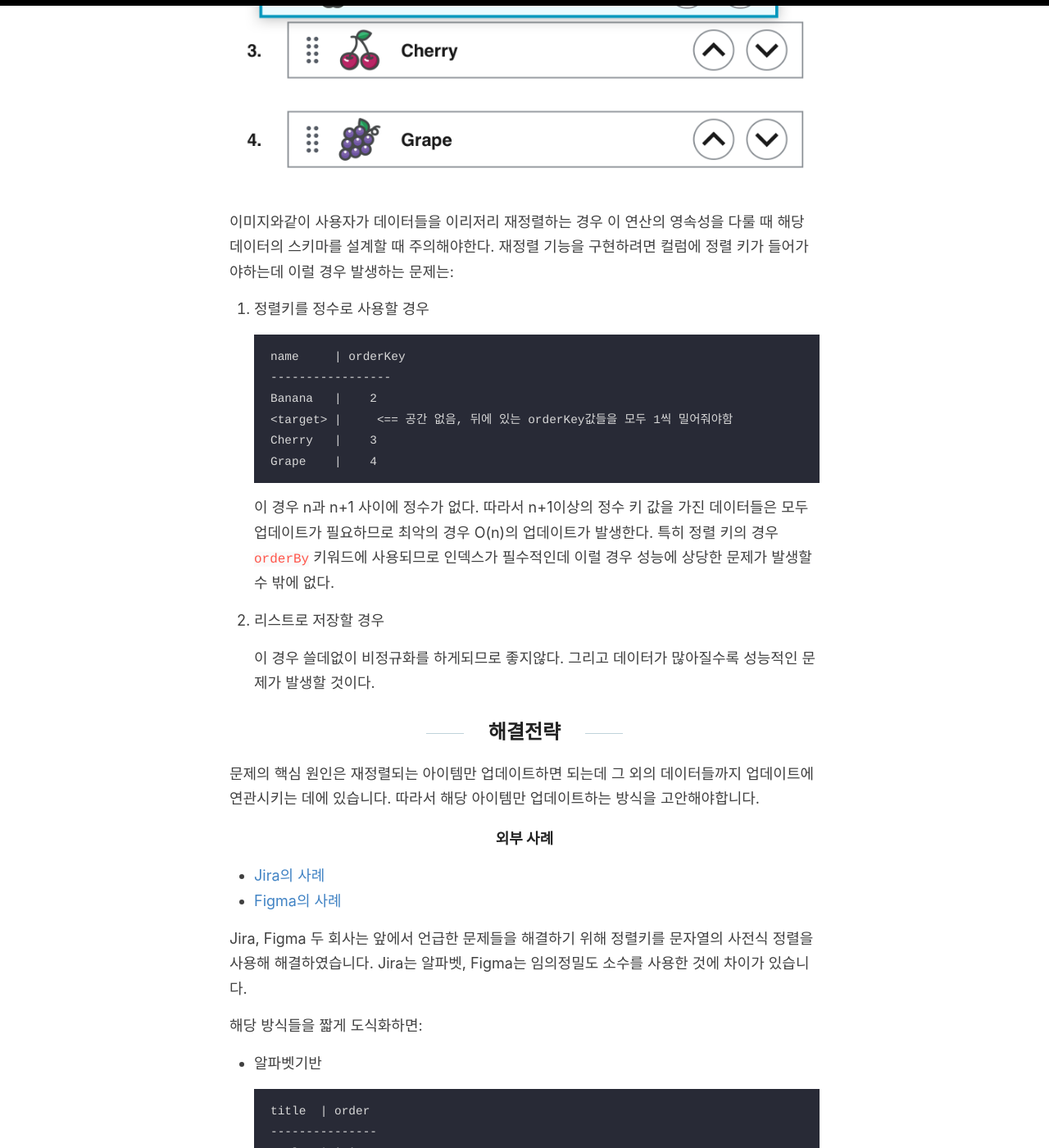
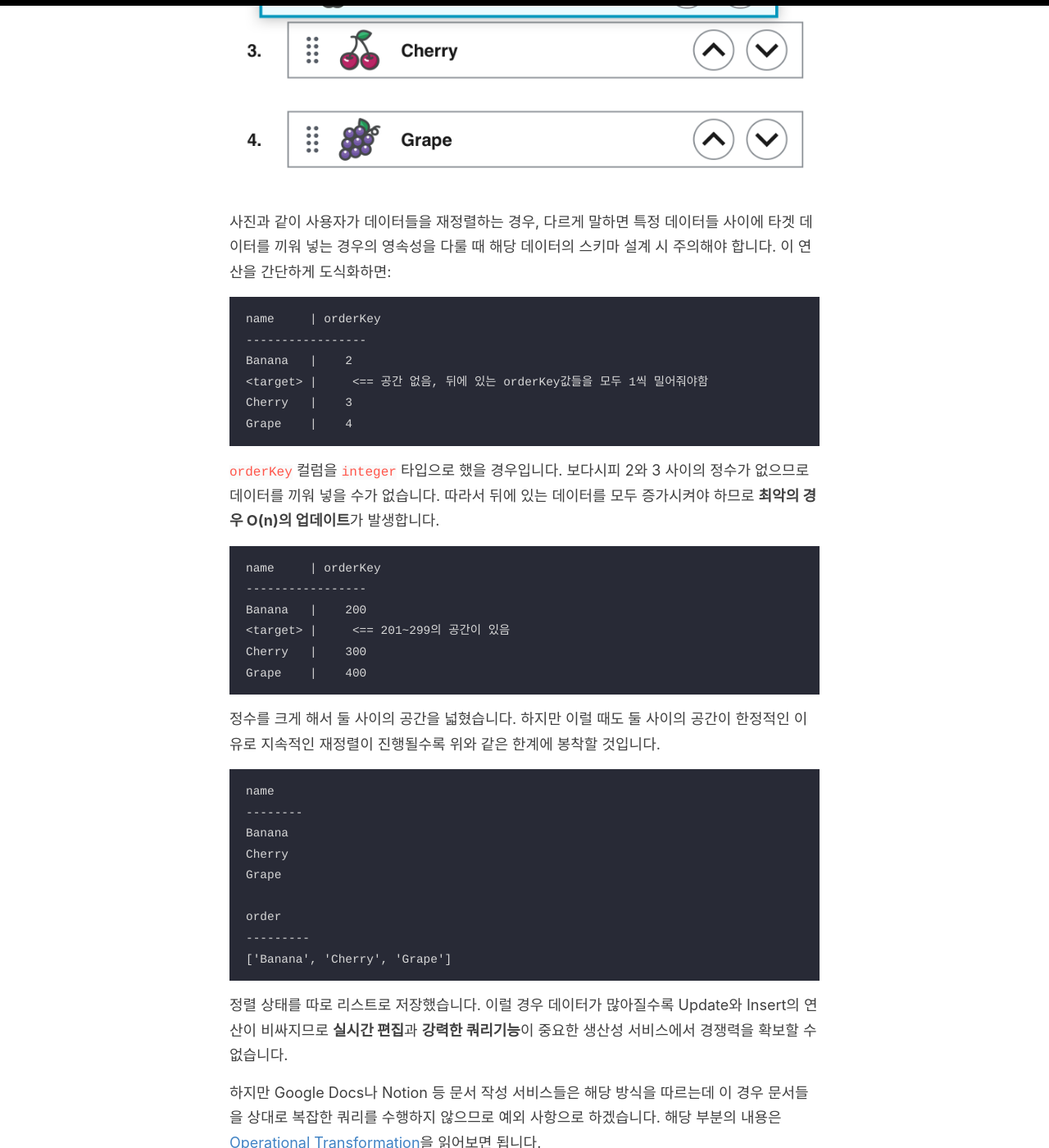
Before and after one commit to sylfreee/sylfreee.github.io, a Jekyll site: the page built from _posts/2022-02-12-1.md, in a window 1280 px wide and 1400 px high, scrolled down 732 px. Shown: the whole window at 82% size. Built offline with Jekyll 4.4.1, drawn with Linux system fonts in a browser that asks for light colours; some of the changed text lies outside the part shown.

Commit message:
Update 2022-02-12-1.md

````diff
--- a/_posts/2022-02-12-1.md
+++ b/_posts/2022-02-12-1.md
@@ -4,39 +4,60 @@ title: 빈번하게 재정렬되는 데이터의 영속성
 categories: [Database]
 ---
 
+Notion, Clickup 등 실시간 협업문서 편집 기능이 있는 서비스 같은 생산성 서비스들은 사용자들이 특정 컴포넌트들을 재정렬하는 기능을 필수적으로 제공합니다. 이번 게시글에서는 해당 기능 구현 시 발생할 수 있는 문제점과 해결 방법에 대해 다룹니다.
 
-
-Notion, Clickup 등 실시간 협업문서편집 기능이 있는 서비스같은 생산성 서비스들은 사용자들이 특정 컴포넌트들을 재정렬하는 기능을 필수적으로 제공한다. 이번 게시글에서는 해당 기능 구현시 발생할수 있는 문제점과 해결방법에 대해 다룬다.
-
-이미 어떤 문제가 발생하는지를 알고있거나 바로 해결책을 원한다면 해당 링크의 오픈소스 패키지를 이용하면 된다.
+이미 어떤 문제가 발생하는지를 알고 있거나 바로 해결책을 원한다면 해당 링크의 오픈소스 패키지를 이용하면 됩니다.
 
 - [pub.dev](https://pub.dev/packages/lexicographical_order)
 - [Github](https://github.com/sylfreee/lexicographical_order)
 
 
 
-## 문제
+## 문제 이해하기
 
 ![](../assets/reorderable_list.png)
 
-이미지와같이 사용자가 데이터들을 이리저리 재정렬하는 경우 이 연산의 영속성을 다룰 때 해당 데이터의 스키마를 설계할 때 주의해야한다. 재정렬 기능을 구현하려면 컬럼에 정렬 키가 들어가야하는데 이럴 경우 발생하는 문제는:
+사진과 같이 사용자가 데이터들을 재정렬하는 경우, 다르게 말하면 특정 데이터들 사이에 타겟 데이터를 끼워 넣는 경우의 영속성을 다룰 때 해당 데이터의 스키마 설계 시 주의해야 합니다. 이 연산을 간단하게 도식화하면:
 
-1. 정렬키를 정수로 사용할 경우
+```
+name     | orderKey
+-----------------
+Banana   |    2
+<target> |     <== 공간 없음, 뒤에 있는 orderKey값들을 모두 1씩 밀어줘야함
+Cherry   |    3
+Grape    |    4
+```
 
-   ```
-   name     | orderKey
-   -----------------
-   Banana   |    2
-   <target> |     <== 공간 없음, 뒤에 있는 orderKey값들을 모두 1씩 밀어줘야함
-   Cherry   |    3
-   Grape    |    4
-   ```
+`orderKey` 컬럼을 `integer` 타입으로 했을 경우입니다. 보다시피 2와 3 사이의 정수가 없으므로 데이터를 끼워 넣을 수가 없습니다. 따라서 뒤에 있는 데이터를 모두 증가시켜야 하므로 **최악의 경우 O(n)의 업데이트**가 발생합니다.
 
-   이 경우 n과 n+1 사이에 정수가 없다. 따라서 n+1이상의 정수 키 값을 가진 데이터들은 모두 업데이트가 필요하므로 최악의 경우 O(n)의 업데이트가 발생한다. 특히 정렬 키의 경우 `orderBy` 키워드에 사용되므로 인덱스가 필수적인데 이럴 경우 성능에 상당한 문제가 발생할 수 밖에 없다.
+```
+name     | orderKey
+-----------------
+Banana   |    200
+<target> |     <== 201~299의 공간이 있음
+Cherry   |    300
+Grape    |    400
+```
 
-2. 리스트로 저장할 경우
+정수를 크게 해서 둘 사이의 공간을 넓혔습니다. 하지만 이럴 때도 둘 사이의 공간이 한정적인 이유로 지속적인 재정렬이 진행될수록 위와 같은 한계에 봉착할 것입니다.
 
-   이 경우 쓸데없이 비정규화를 하게되므로 좋지않다. 그리고 데이터가 많아질수록 성능적인 문제가 발생할 것이다.
+
+
+```
+name
+--------
+Banana
+Cherry
+Grape
+
+order
+---------
+['Banana', 'Cherry', 'Grape']
+```
+
+정렬 상태를 따로 리스트로 저장했습니다. 이럴 경우 데이터가 많아질수록 Update와 Insert의 연산이 비싸지므로 **실시간 편집**과 **강력한 쿼리기능**이 중요한 생산성 서비스에서 경쟁력을 확보할 수 없습니다.
+
+하지만 Google Docs나 Notion 등 문서 작성 서비스들은 해당 방식을 따르는데 이 경우 문서들을 상대로 복잡한 쿼리를 수행하지 않으므로 예외 사항으로 하겠습니다. 해당 부분의 내용은 [Operational Transformation](https://en.wikipedia.org/wiki/Operational_transformation)을 읽어보면 됩니다.
 
 
 
@@ -60,7 +81,8 @@ Jira, Figma 두 회사는 앞에서 언급한 문제들을 해결하기 위해
   ---------------
   apple  | 'a'
   banana | 'b'
-         |   <== 'bn', 정렬 키값을 'bn'으로 바꾸기만 하면 재정렬 업데이트가 끝납니다.
+         |   <== 'bn', 정렬 키값을 'bn'으로 바꾸기만 하면
+                  재정렬 업데이트가 끝납니다. 게다가 두 사이의 공간은 무제한입니다.
   note   | 'c'
   book   | 'd'
   ```
@@ -77,20 +99,20 @@ Jira, Figma 두 회사는 앞에서 언급한 문제들을 해결하기 위해
   book   | '5'
   ```
 
-두 방법은 두 데이터 사이의 정렬키 값을 구할 때 중앙값을 사용하는데  임의정밀도 소수를 사용한 방법은 문자열의 길이가 나눌때마다 늘어나므로 저장공간을 더 많이 사용합니다. 이런 점 떄문에서 확장성이 더 좋은 알파벳기반  방식을 사용합니다.
+두 방법은 두 데이터 사이의 정렬키 값을 구할 때 중앙값을 사용하는데  임의정밀도 소수를 사용한 방법은 문자열의 길이가 나눌때마다 늘어나므로 저장공간을 더 많이 사용합니다. 이런 점 떄문에서 확장성이 조금 더 좋은 알파벳기반  방식을 사용합니다.
 
 
 
 ## 성공기준
 
-- [x] 두 개의 키 `prev`, `next`가 주어질 경우 산술적으로 `prev`와 `next`의 중앙값을 구할 수 있어야 한다.
+- [x] 두 개의 키 `prev`, `next`가 주어질 경우 산술적으로 `prev`와 `next`의 중앙값을 구할 수 있어야 합니다.
 
-  - [x] 데이터를 맨 앞으로 재정렬하고 싶을 경우 기존의 맨 앞 정렬키를 `next`로 사용한다.
-  - [x] 데이터를 맨 끝으로 재정렬하고 싶을 경우 기존의 맨 끝 정렬키를 `prev`로 사용한다.
+  - [x] 데이터를 맨 앞으로 재정렬하고 싶을 경우 기존의 맨 앞 정렬키를 `next`로 사용합니다.
+  - [x] 데이터를 맨 끝으로 재정렬하고 싶을 경우 기존의 맨 끝 정렬키를 `prev`로 사용합니다.
 
-- [x] 테이블에 아무런 데이터가 없을 경우 중앙값을 구하기 위한 키가 존재하지않으므로 초기 키값을 구할 수 있어야한다. 해당 기능은 효율적인 정렬시스템으로 마이그레이션할 때도 유용하다.
+- [x] 테이블에 아무런 데이터가 없을 경우 중앙값을 구하기 위한 키가 존재하지않으므로 초기 키값을 구할 수 있어야합니다. 해당 기능은 효율적인 정렬시스템으로 마이그레이션할 때도 유용합니다/
 
-- [x] DB가 가능한 한 적은 저장공간을 사용하도록 알고리즘의 전략을 구성한다.
+- [x] DB가 가능한 한 적은 저장공간을 사용하도록 알고리즘의 전략을 구성합니다.
 
 
 
@@ -137,9 +159,10 @@ Jira, Figma 두 회사는 앞에서 언급한 문제들을 해결하기 위해
       `between(prev: 'ABC', next: 'ABCB') == 'ABCAa'`
 
     - [x] 4. Error
+      - [x] `prev`와 `next`는 서로 같으면 안된다
 
-      - [x] `prev`와 `next`는 서로 같으면 안된다
     - [x] `prev`와 `next`는 비어있는 문자열이면 안된다.
+
       - [x] `prev`와 `next`는 알파벳으로만 이루어져 있어야한다.
       - [x] `prev`와 `next`를 사전식 정렬상 앞서면 안된다. 예) `prev == 'C', next == 'B'`
       - [x] `next`는 `'A'`면 안된다. `'A'` 앞에 올 수 있는 문자열이 없다.
@@ -147,7 +170,7 @@ Jira, Figma 두 회사는 앞에서 언급한 문제들을 해결하기 위해
   - **알고리즘 의사코드**
 
     ```python
-  // 허용문자들과 해당 문자가 허용 문자들 중의 몇 번째인지 저장한다.
+    // 허용문자들과 해당 문자가 허용 문자들 중의 몇 번째인지 저장한다.
     keyToIndex = {'A': 0, 'B': 1, 'C': 2, ..., 'z': 51}
     keys = keyToIndex.keys()
 
@@ -170,10 +193,10 @@ Jira, Figma 두 회사는 앞에서 언급한 문제들을 해결하기 위해
 
         # prev가 next의 선행하는 부분 문자열과 같다, 예를 들어 'ABC', 'ABChi'
         if p == -1 {
-        	# next[g] == 'A'일 경우
+            # next[g] == 'A'일 경우
             while n == 0
                 n = g < next.length ? keyToIndex[next[g]] : keyToIndex.length;
-            	result += keys.first
+                result += keys.first
                 g += 1
 
             if (n == 1) {
@@ -203,7 +226,9 @@ Jira, Figma 두 회사는 앞에서 언급한 문제들을 해결하기 위해
 
 - `generateOrderKeys(int orderKeyCount): Iterable<String>`
 
-  여러개의 새로운 정렬 키를 생성해준다. 현재 아무런 데이터가없어 `between`함수를 사용할 수 없을 때나 새로운 정렬 시스템으로 마이그레이션할 때 유용하다.
+  여러개의 새로운 정렬 키를 `orderKeyCount`개수 만큼 생성해준다. 현재 아무런 데이터가없어 `between`함수를 사용할 수 없을 때나 새로운 정렬 시스템으로 마이그레이션할 때 유용하다.
+
+  문자열이 생성될 때는 `sum(generateOrderKeys(n).map((x) => x.length))` 값이 최대한 작도록 그리고 추후 사용에도 가능한 한 작도록 두 키사이의 공간을 최대한 확보하는 전략을 사용한다.
 
 - **두 키의 중앙값을 구하는 이유**
 
@@ -213,4 +238,20 @@ Jira, Figma 두 회사는 앞에서 언급한 문제들을 해결하기 위해
 
 ## 예외 사항
 
-`between`, `generateOrderKeys` 를 사용하지 않고 정렬 키를 생성한 경우 테이블이나 콜렉션 내 정렬상태가 깨질 수 있다. 직접 수정이 필요할 경우 주의해서 수정해야한다. 가능하면 해당 함수들을 사용해 값을 구한 뒤에 수정하는 것이 좋은 방법이다.
+`between`, `generateOrderKeys` 를 사용하지 않고 정렬 키를 생성한 경우 테이블이나 컬렉션 내 정렬상태가 깨질 수 있습니다. 직접 수정이 필요할 경우 주의해서 수정해야합니다. 가능하면 해당 함수들을 사용해 값을 구한 뒤에 수정하는 것이 좋은 방법입니다.
+
+
+
+## 향후 계획
+
+- [ ]  `generateOrderKeys(int orderKeyCount): Iterable`의 알고리즘에 사용된 전략과 시간복잡도, 공간복잡도 기술
+
+- 호환성과 유지보수를 위해 알파벳만 사용했지만 다른 문자도 입출력의 도메인으로 사용한다면 더 많은 저장공간을 아낄 수 있다. 사실 호환성과 유지보수를 위해 사용한다고 했지만 당장 해당 부분을 정확하고 자세하게 조사할 시간을 쓸 수가 없어 당장의 정보만으로 가능한 것만 구현한 것이다. 따라서 다음사항들을 추가적으로 확인할 필요가 있다.
+
+  - [ ]  알파벳 외의 문자를 사용해도 호환성과 유지보수에 문제가 없는지?
+
+  - [ ]  이미 이 함수들로 정렬키를 생성해서 DB에 저장한 경우 어떻게 해야되는지?
+
+
+
+##
````
